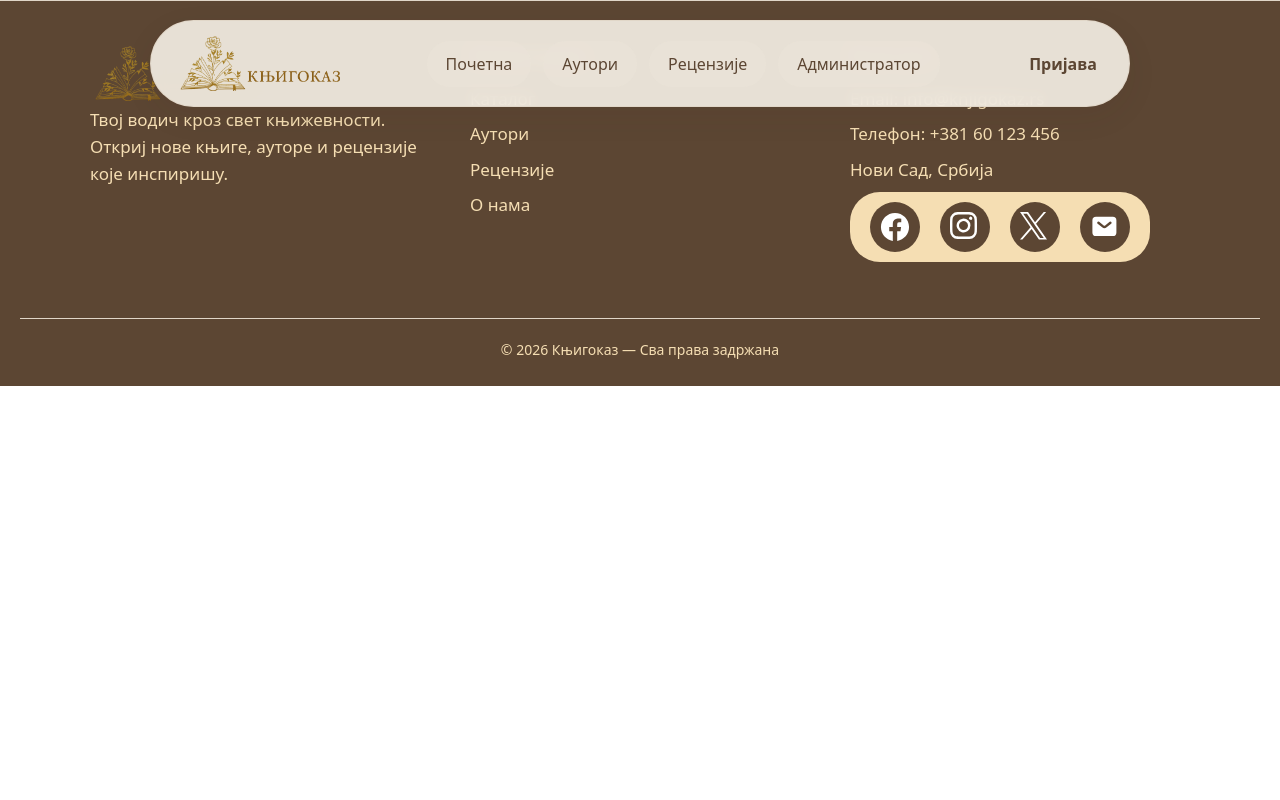
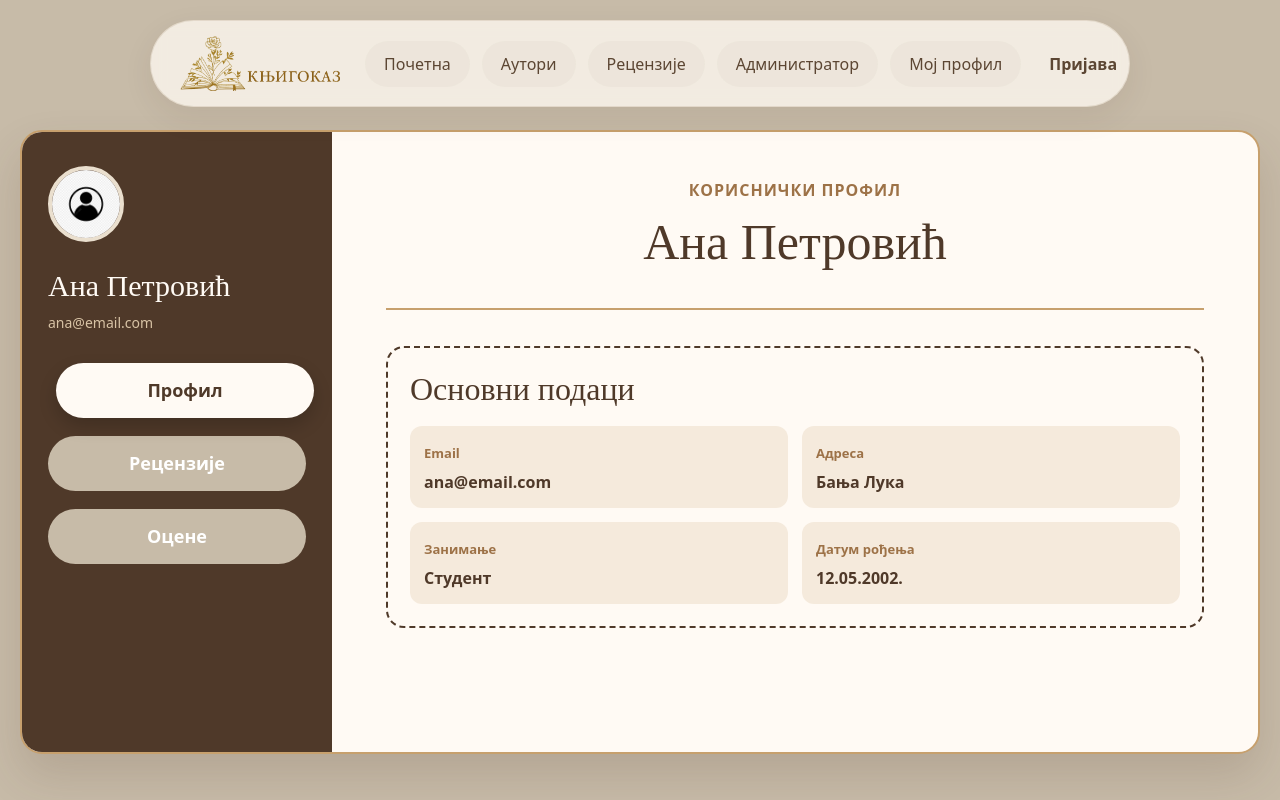
Before and after one commit to anastasijabroceta/book-review-web-app, a React (Vite) app in the folder recenzije_knjiga/: page /my-profile in a window 1280 px wide. Shown: the top 800 px of the page. Built offline with nearby package versions, Linux system fonts and the light colour scheme.

Commit message:
making user profile page and his rewiews

```diff
--- a/recenzije_knjiga/src/App.jsx
+++ b/recenzije_knjiga/src/App.jsx
@@ -16,7 +16,7 @@ import AuthorDetails from './components/AuthorDetails';
 import AdminPage from './pages/AdminPage';
 import LoginModal from './components/LoginModal';
 import RegisterModal from './components/RegisterModal';
-
+import MyProfile from './pages/MyProfile';
 function App() {
   const [showLogin, setShowLogin] = useState(false);
   const [showRegister, setShowRegister] = useState(false);
@@ -38,6 +38,7 @@ function App() {
             <Route path="/books" element={<AllBooks />} />
             <Route path="/book/:id" element={<BookDetails />} />
             <Route path="/admin" element={<AdminPage />} />
+            <Route path="/my-profile" element={<MyProfile />} />
 
           </Routes>
         </div>
--- /dev/null
+++ b/recenzije_knjiga/src/components/MyReviews.jsx
@@ -0,0 +1,37 @@
+import React from "react";
+import { Link } from "react-router-dom";
+
+const MyReviews = () => {
+  const reviews = [
+    {
+      id: 1,
+      tekst: "Књига је веома занимљива, емотивна и оставља снажан утисак.",
+      bookId: 1,
+      bookTitle: "Ана Карењина",
+    },
+    {
+      id: 2,
+      tekst: "Тежак, али изузетно квалитетан роман.",
+      bookId: 2,
+      bookTitle: "Злочин и казна",
+    },
+  ];
+
+  return (
+    <div className="slide-card">
+      <h2>Моје рецензије</h2>
+
+      {reviews.map((review) => (
+        <article key={review.id} className="review-item">
+          <p>„{review.tekst}”</p>
+
+          <Link to={`/book/${review.bookId}`}>
+            Погледај књигу: {review.bookTitle}
+          </Link>
+        </article>
+      ))}
+    </div>
+  );
+};
+
+export default MyReviews;
--- a/recenzije_knjiga/src/components/Navbar.jsx
+++ b/recenzije_knjiga/src/components/Navbar.jsx
@@ -1,7 +1,7 @@
 import { Link } from "react-router-dom";
 import logo from "../assets/logo.png";
 import "./Navbar.css";
-
+import MyProfile from "../pages/MyProfile";
 function Navbar({ onLoginClick }) {
   return (
     <div className="nav-wrapper">
@@ -26,6 +26,9 @@ function Navbar({ onLoginClick }) {
           <Link to="/admin">
             <button className="nav-btn">Администратор</button>
           </Link>
+          <Link to="/my-profile">
+            <button className="nav-btn">Мој профил</button>
+          </Link>
         </div>
 
         <div className="nav-right">
--- /dev/null
+++ b/recenzije_knjiga/src/pages/MyProfile.css
@@ -0,0 +1,304 @@
+.profile-page {
+  min-height: 100vh;
+  padding: 130px 20px 70px;
+  background: #c7bba8;
+
+}
+
+.profile-shell {
+  width: min(1300px, 100%);
+  margin: 0 auto;
+
+  display: grid;
+  grid-template-columns: 310px 1fr;
+
+  background: #fffaf4;
+  border: 2px solid #c7a06d;
+  border-radius: 22px;
+  overflow: hidden;
+  box-shadow: 0 22px 45px rgba(79, 57, 41, 0.16);
+}
+
+.profile-side {
+  background: #4f3929;
+  color: #fffaf4;
+  padding: 34px 26px;
+
+  display: flex;
+  flex-direction: column;
+  min-height: 620px;
+}
+
+.side-avatar {
+  width: 76px;
+  height: 76px;
+  border-radius: 50%;
+  object-fit: cover;
+  border: 4px solid #eadfce;
+  margin-bottom: 26px;
+}
+
+.profile-side h2 {
+  margin: 0;
+  font-family: "Merriweather", serif;
+  font-size: 30px;
+}
+
+.profile-side p {
+  margin: 8px 0 30px;
+  color: #d8c3a5;
+  font-size: 14px;
+}
+
+.side-menu {
+  display: flex;
+  flex-direction: column;
+  gap: 14px;
+}
+
+.side-menu a {
+  text-decoration: none;
+  background: #eadfce;
+  color: #4f3929;
+  padding: 12px 14px;
+  border-radius: 8px;
+  font-weight: 800;
+  transition: 0.25s ease;
+}
+
+.side-menu a:hover {
+  background: #c7a06d;
+  color: white;
+  transform: translateX(6px);
+}
+
+.side-logout-btn {
+  margin-top: auto;
+  border: none;
+  background: #c85c55;
+  color: white;
+  padding: 12px;
+  border-radius: 8px;
+  font-weight: 800;
+  cursor: pointer;
+}
+
+.profile-main {
+  padding: 46px 54px;
+}
+
+.profile-heading {
+  text-align: center;
+}
+
+.profile-heading p {
+  margin: 0 0 10px;
+  color: #9d7247;
+  font-weight: 800;
+  text-transform: uppercase;
+  letter-spacing: 1px;
+}
+
+.profile-heading h1 {
+  margin: 0;
+  font-family: "Merriweather", serif;
+  font-size: 50px;
+  color: #4f3929;
+}
+
+.profile-divider {
+  height: 2px;
+  background: #c7a06d;
+  margin: 36px 0;
+}
+
+.profile-info-box {
+  border: 2px dashed  #4f3929;
+  border-radius: 18px;
+  padding: 22px;
+  margin-bottom: 28px;
+}
+
+.profile-info-box h2,
+.activity-box h2 {
+  margin: 0 0 18px;
+  font-family: "Merriweather", serif;
+  color: #4f3929;
+}
+
+.profile-info-grid {
+  display: grid;
+  grid-template-columns: repeat(2, 1fr);
+  gap: 14px;
+}
+
+.profile-info-grid div {
+  background: #f5eadc;
+  padding: 14px;
+  border-radius: 12px;
+}
+
+.profile-info-grid span {
+  color: #9d7247;
+  font-weight: 800;
+  font-size: 13px;
+}
+
+.profile-info-grid p {
+  margin: 6px 0 0;
+  color: #4f3929;
+  font-weight: 700;
+}
+
+.profile-activity {
+  display: grid;
+  grid-template-columns: 1.2fr 0.9fr;
+  gap: 22px;
+}
+
+.activity-box {
+  background: #fcf8f4;
+  border-radius: 18px;
+  padding: 20px;
+  border: 2px solid #eadfce;
+}
+
+.review-item,
+.rating-item {
+  background: white;
+  padding: 15px;
+  border-radius: 14px;
+  margin-bottom: 12px;
+  box-shadow: 0 8px 18px rgba(79, 57, 41, 0.07);
+}
+
+.review-item p {
+  margin: 0 0 10px;
+  color: #5f4632;
+  font-style: italic;
+  line-height: 1.5;
+}
+
+.review-item a,
+.rating-item a {
+  color: #b47b2c;
+  font-weight: 800;
+  text-decoration: none;
+}
+
+.rating-item {
+  display: flex;
+  justify-content: space-between;
+  align-items: center;
+}
+
+.rating-item span {
+  color: #b47b2c;
+  white-space: nowrap;
+}
+
+@media (max-width: 900px) {
+  .profile-shell {
+    grid-template-columns: 1fr;
+  }
+
+  .profile-side {
+    min-height: auto;
+  }
+
+  .profile-main {
+    padding: 32px 24px;
+  }
+
+  .profile-activity,
+  .profile-info-grid {
+    grid-template-columns: 1fr;
+  }
+}
+.side-menu {
+  display: flex;
+  flex-direction: column;
+  gap: 18px;
+}
+
+.side-menu button {
+   border: none;
+  border-radius: 999px;
+  padding: 14px 28px;
+  font-size: clamp(18px, 3vw, 10px) !important;
+  font-weight: 600;
+  transition: 0.25s ease;
+  cursor: pointer;
+  background-color:#c7bba8;
+  color: white;
+
+
+}
+
+.side-menu button:hover,
+.side-menu button.active {
+  background: #fffaf4;
+  color: #4f3929;
+  transform: translateX(8px);
+  box-shadow: 0 8px 18px rgba(0, 0, 0, 0.18);
+}
+
+.profile-content-holder {
+  position: relative;
+  overflow: hidden;
+}
+
+.slide-card {
+  animation: slideOutCard 0.45s ease both;
+}
+.slide-card h2 {
+  margin: 0 0 18px;
+  font-family: "Merriweather", serif;
+  color: #4f3929;
+}
+
+@keyframes slideOutCard {
+  from {
+    opacity: 0;
+    transform: translateX(-45px) scale(0.96);
+  }
+
+  to {
+    opacity: 1;
+    transform: translateX(0) scale(1);
+  }
+}
+
+.review-item,
+.rating-item {
+  background: #f5eadc;
+  padding: 18px;
+  border-radius: 14px;
+  margin-bottom: 14px;
+  box-shadow: 0 8px 18px rgba(79, 57, 41, 0.08);
+}
+
+.review-item p {
+  margin: 0 0 12px;
+  color: #5f4632;
+  font-style: italic;
+  line-height: 1.6;
+}
+
+.review-item a,
+.rating-item a {
+  color: #b47b2c;
+  font-weight: 800;
+  text-decoration: none;
+}
+
+.rating-item {
+  display: flex;
+  justify-content: space-between;
+  align-items: center;
+}
+
+.rating-item span {
+  color: #b47b2c;
+  font-size: 20px;
+}
--- /dev/null
+++ b/recenzije_knjiga/src/pages/MyProfile.jsx
@@ -0,0 +1,97 @@
+import React, { useState } from "react";
+import "./MyProfile.css";
+import MyReviews from "../components/MyReviews";
+import User from "../assets/user.png";
+const MyProfile = () => {
+  const [activeTab, setActiveTab] = useState("profile");
+
+  const user = {
+    ime: "Ана",
+    prezime: "Петровић",
+    email: "ana@email.com",
+    adresa: "Бања Лука",
+    zanimanje: "Студент",
+    datumRodjenja: "12.05.2002.",
+    avatar: User,
+  };
+
+  return (
+    <main className="profile-page">
+      <section className="profile-shell">
+        <aside className="profile-side">
+          <img src={user.avatar} alt="Корисник" className="side-avatar" />
+
+          <h2>{user.ime} {user.prezime}</h2>
+          <p>{user.email}</p>
+
+          <nav className="side-menu">
+            <button
+              className={activeTab === "profile" ? "active" : ""}
+              onClick={() => setActiveTab("profile")}
+            >
+              Профил
+            </button>
+
+            <button
+              className={activeTab === "reviews" ? "active" : ""}
+              onClick={() => setActiveTab("reviews")}
+            >
+              Рецензије
+            </button>
+
+            <button
+              className={activeTab === "ratings" ? "active" : ""}
+              onClick={() => setActiveTab("reviews")}
+            >
+              Оцене
+            </button>
+          </nav>
+        </aside>
+
+        <section className="profile-main">
+          <div className="profile-heading">
+            <p>Кориснички профил</p>
+            <h1>{user.ime} {user.prezime}</h1>
+          </div>
+
+          <div className="profile-divider"></div>
+
+          <div className="profile-content-holder">
+            {activeTab === "profile" && (
+              <section className="profile-info-box slide-card">
+                <h2>Основни подаци</h2>
+
+                <div className="profile-info-grid">
+                  <div>
+                    <span>Email</span>
+                    <p>{user.email}</p>
+                  </div>
+
+                  <div>
+                    <span>Адреса</span>
+                    <p>{user.adresa}</p>
+                  </div>
+
+                  <div>
+                    <span>Занимање</span>
+                    <p>{user.zanimanje}</p>
+                  </div>
+
+                  <div>
+                    <span>Датум рођења</span>
+                    <p>{user.datumRodjenja}</p>
+                  </div>
+                </div>
+              </section>
+            )}
+
+            {activeTab === "reviews" && <MyReviews />}
+
+          </div>
+        </section>
+      </section>
+    </main>
+  );
+};
+
+export default MyProfile;
```
Also changed, not shown: recenzije_knjiga/src/assets/user.png (added).
